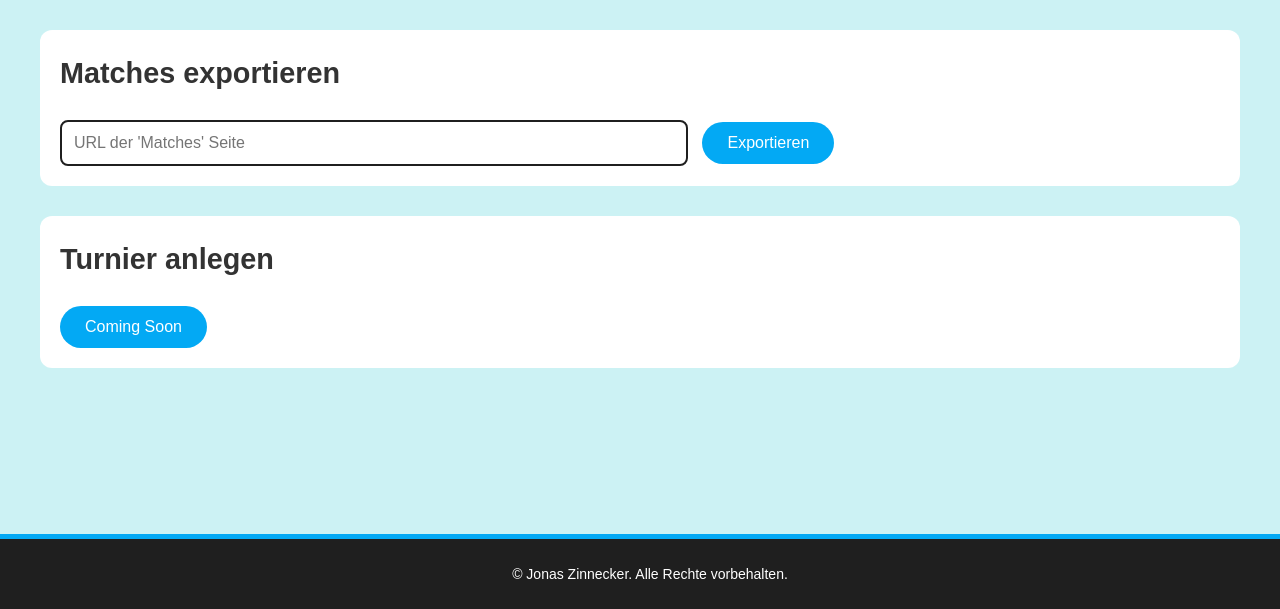
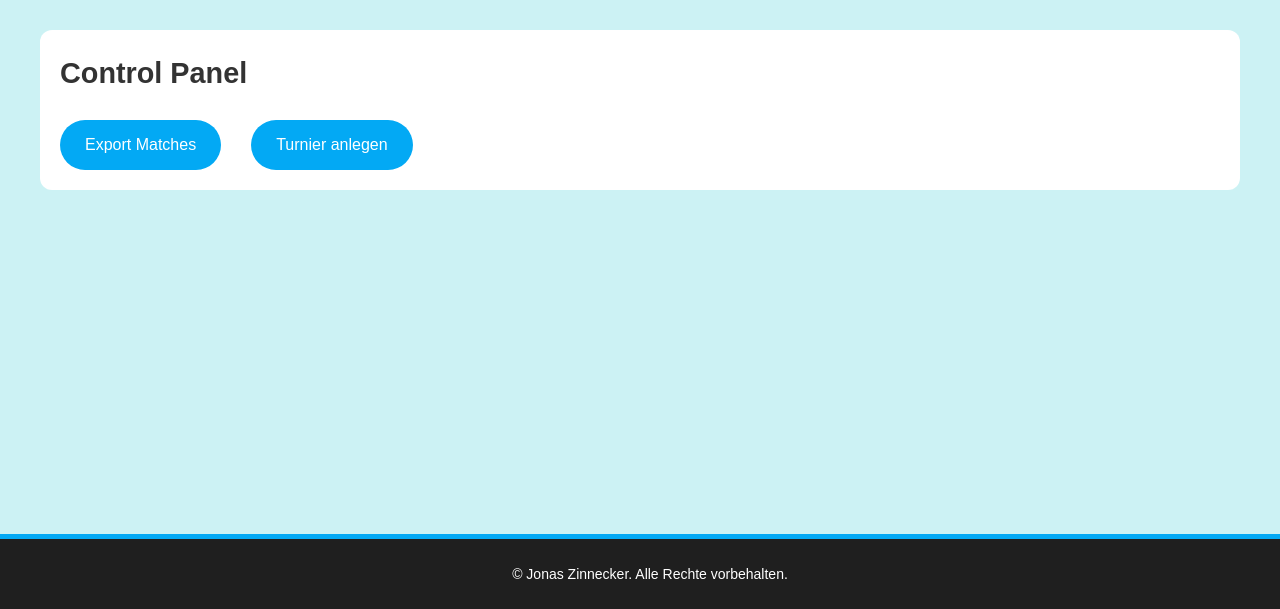
Before and after one commit to JonasZinne/Website, a Flask app: page / in a window 1280 px wide. Shown: the part 191-800 px from the top of the page. Run offline with Flask 3, Linux system fonts and the light colour scheme.

Commit message:
full refactor

```diff
--- a/app.py
+++ b/app.py
@@ -5,30 +5,25 @@ from export_matches import main
 app = Flask(__name__)
 app.secret_key = os.urandom(24)
 
-# Startseite
-@app.route("/", methods=["GET", "POST"])
+# Dashboard (Index)
+@app.route("/", methods=["GET"])
 def index():
-    if request.method == "POST" and "export_matches" in request.form:
+    return render_template("index.html")
+
+# Export Matches
+@app.route("/export_matches", methods=["GET", "POST"])
+def export_matches():
+    message = None
+    file_path = None
+
+    if request.method == "POST":
         url = request.form['url']
         message, file_path = main(url)
 
         session['message'] = message
         session['file_path'] = file_path
 
-        return redirect(url_for('export_success'))
-
-    return render_template("index.html")
-
-# Erfolgsseite nach dem Export
-@app.route("/export_success")
-def export_success():
-    message = session.get('message', '')
-    file_path = session.get('file_path', None)
-
-    if not file_path:
-        return redirect(url_for('index'))
-
-    return render_template("export_success.html", message=message, file_ready=(file_path is not None))
+    return render_template("export_matches.html", message=message, file_ready=(file_path is not None))
 
 # Download der Datei
 @app.route("/download_matches")
@@ -40,5 +35,10 @@ def download_matches():
     else:
         return "Datei nicht gefunden", 404
 
+# Turnier anlegen
+@app.route("/create_tournament", methods=["GET"])
+def create_tournament():
+    return render_template("create_tournament.html")
+
 if __name__ == "__main__":
     app.run(debug=True)
--- a/static/css/styles.css
+++ b/static/css/styles.css
@@ -52,6 +52,12 @@ main {
     margin-top: 0;
     font-size: 1.8em;
     color: #333;
+}
+
+/* Dashboard */
+.dashboard-options {
+    display: flex;
+    gap: 20px;
 }
 
 /* Input */
--- /dev/null
+++ b/static/js/main.js
@@ -0,0 +1,4 @@
+// loading indicator
+document.querySelector("form").addEventListener("submit", function() {
+    document.getElementById("loadingIndicator").style.display = "flex";
+});
--- a/templates/export_success.html
+++ b/templates/base.html
@@ -3,7 +3,9 @@
 <head>
     <meta charset="UTF-8">
     <meta name="viewport" content="width=device-width, initial-scale=1.0">
-    <title>Export</title>
+
+    <title>{% block title %}Default Title{% endblock %}</title>
+
     <link rel="icon" href="{{ url_for('static', filename='images/favicon.png') }}" type="image/png">
     <link rel="stylesheet" href="{{ url_for('static', filename='css/styles.css') }}">
 </head>
@@ -14,17 +16,13 @@
     </header>
 
     <main>
-        <section class="section">
-            <h2>Export Erfolgreich</h2>
-            <p>{{ message }}</p>
-
-            <a href="{{ url_for('download_matches') }}" class="button">Download Excel</a>
-            <a href="{{ url_for('index') }}" class="button">Zurück zur Startseite</a>
-        </section>
+        {% block content %}{% endblock %}
     </main>
 
     <footer>
         <p>&copy; Jonas Zinnecker. Alle Rechte vorbehalten.</p>
     </footer>
+
+    <script src="{{ url_for('static', filename='js/main.js') }}"></script>
 </body>
 </html>
--- a/templates/index.html
+++ b/templates/index.html
@@ -1,52 +1,14 @@
-<!DOCTYPE html>
-<html lang="de">
-<head>
-    <meta charset="UTF-8">
-    <meta name="viewport" content="width=device-width, initial-scale=1.0">
-    <title>Control Panel</title>
-    <link rel="icon" href="{{ url_for('static', filename='images/favicon.png') }}" type="image/png">
-    <link rel="stylesheet" href="{{ url_for('static', filename='css/styles.css') }}">
-</head>
-<body>
-    <header>
-        <img src="{{ url_for('static', filename='images/logo.png') }}" alt="Project V Logo">
-        <h1>PROJECT V</h1>
-    </header>
+{% extends 'base.html' %}
 
-    <main>
-        <section class="section">
-            <h2>Matches exportieren</h2>
-            <form method="POST" action="/" id="exportForm">
-                <input
-                    type="url" name="url" class="url-input" autocomplete="off"
-                    placeholder="URL der 'Matches' Seite"
-                    required pattern="https?://.+"
-                >
-                <button type="submit" name="export_matches">Exportieren</button>
-            </form>
+{% block title %}Control Panel{% endblock %}
 
-            <div id="loadingIndicator" style="display: none;">
-                <div class="spinner"></div>
-                <p>Laden...</p>
-            </div>
-        </section>
+{% block content %}
+    <section class="section">
+        <h2>Control Panel</h2>
 
-        <section class="section">
-            <h2>Turnier anlegen</h2>
-            <form method="POST">
-                <button type="submit" name="create_tournament" disabled>Coming Soon</button>
-            </form>
-        </section>
-    </main>
-
-    <footer>
-        <p>&copy; Jonas Zinnecker. Alle Rechte vorbehalten.</p>
-    </footer>
-
-    <script>
-        document.getElementById('exportForm').addEventListener('submit', function() {
-            document.getElementById('loadingIndicator').style.display = 'flex';
-        });
-    </script>
-</body>
-</html>
+        <div class="dashboard-options">
+            <a href="{{ url_for('export_matches') }}" class="button">Export Matches</a>
+            <a href="{{ url_for('create_tournament') }}" class="button">Turnier anlegen</a>
+        </div>
+    </section>
+{% endblock %}
```
Also changed, not shown: templates/create_tournament.html (added, +12 -0 lines), templates/export_matches.html (added, +37 -0 lines).
